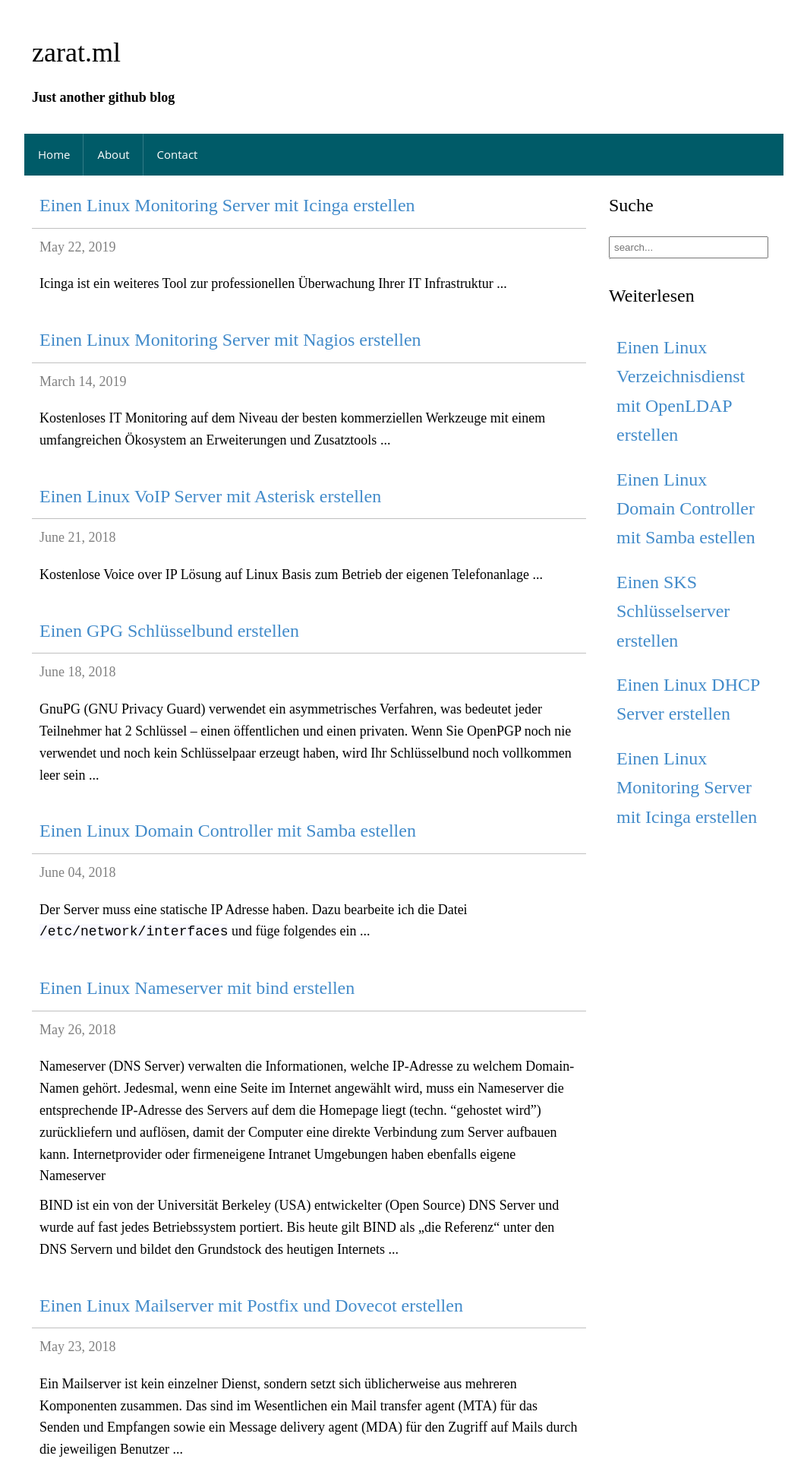
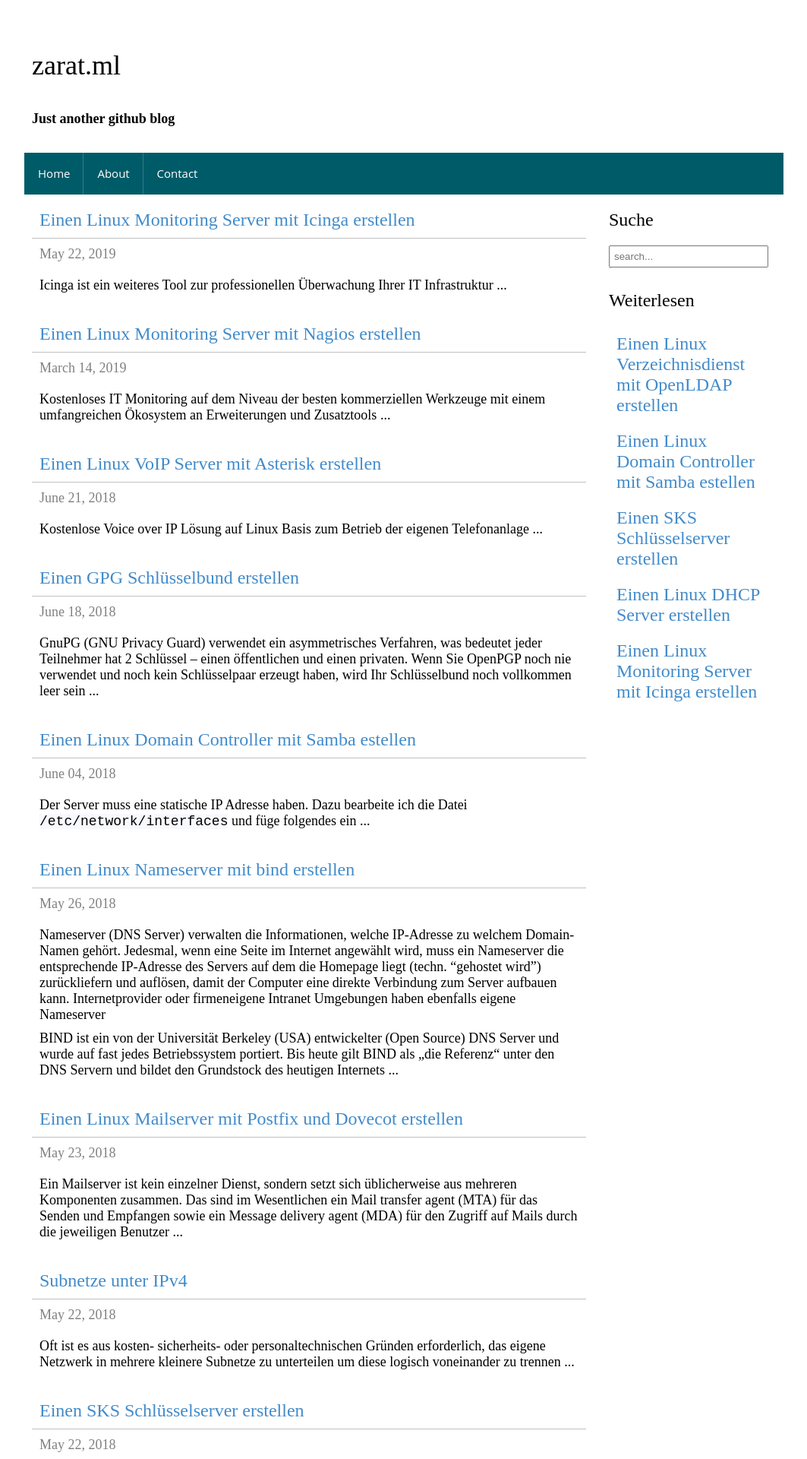
Before and after one commit to zarat/zarat.github.io, a Jekyll site: the page built from index.html, in a window 1280 px wide. Shown: the top 1920 px of the page at 76% size, without its empty margins (108-1171 px from the left). Built offline with Jekyll 4.4.1, drawn with Linux system fonts in a browser that asks for light colours; the list of posts is cut into pages by our own code.

Commit message:
Update style.css

```diff
--- a/assets/style.css
+++ b/assets/style.css
@@ -7,7 +7,7 @@
     font-family: 'Sans Serif';
     font-style: normal;
     font-weight: 400;
-    line-height: 1.6;
+    //line-height: 1.6;
 }
 html, body {
     padding:0;
@@ -15,13 +15,13 @@ html, body {
     -ms-text-size-adjust:100%;
     -webkit-text-size-adjust:100%;
     font-size: 18px;
-    line-height: 1.6;
+    //line-height: 1.6;
 }
 
 h1,h2,h3,.h1,.h2,.h3{
     font-family:inherit;
     font-weight:500;
-    line-height:1.1;
+    line-height:2;
     color:inherit
 }
 h1{
```
